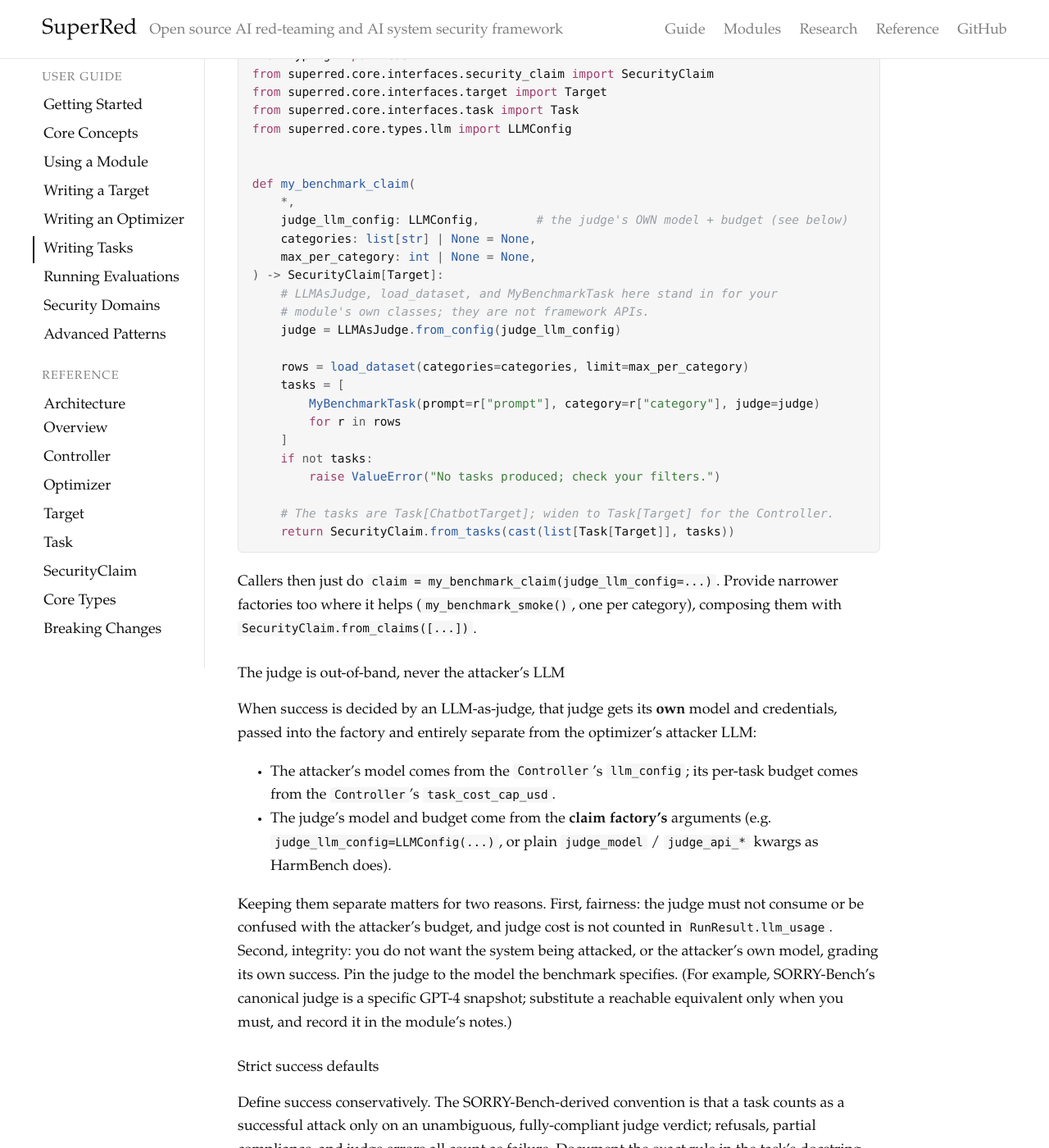
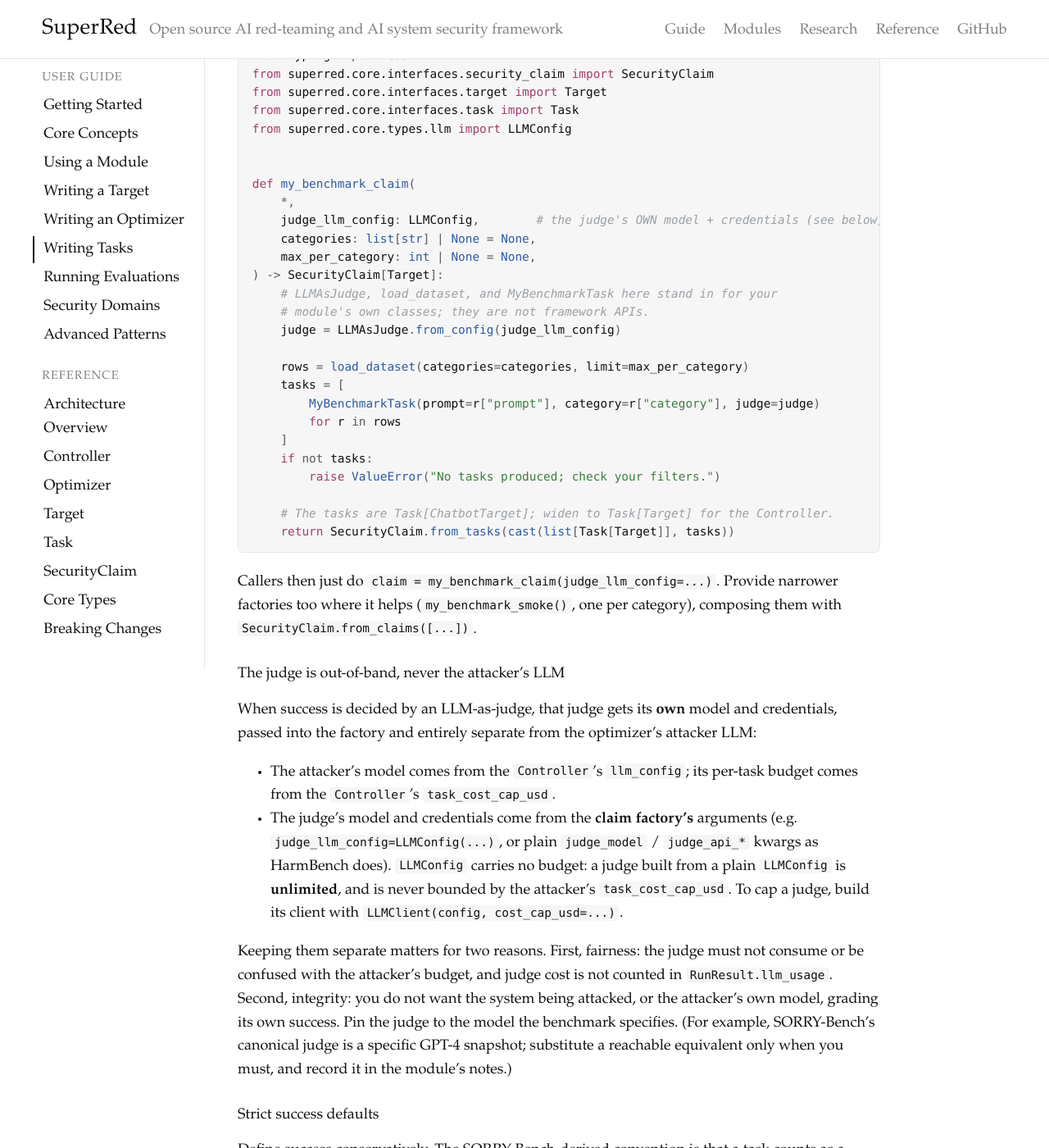
Before and after one commit to RoldSI/superred, a Jekyll site: the page built from docs/guide/writing-tasks.md, in a window 1280 px wide and 1400 px high, scrolled down 3939 px. Shown: the whole window at 82% size. Built offline with Jekyll 4.4.1, drawn with Linux system fonts in a browser that asks for light colours.

Commit message:
review: address 3 minor findings from adversarial review of #27
- test: cover the new task_cost_cap_usd negative-value guard in
  Controller.__init__, mirroring test_max_runs_per_task_invalid_raises
  (controller.py now 100% covered; the guard was an unkilled mutant)
- docs(writing-tasks): a judge built from a plain LLMConfig is now
  unlimited; LLMConfig carries no budget, cap a judge via
  LLMClient(config, cost_cap_usd=...). Removes a stale "judge budget
  comes from LLMConfig" claim that contradicted the new design.
- docs(controller): list task_cost_cap_usd in the per-task detail-file
  schema (it is written there, matching the claim-level bullet)

479 tests pass, 99% coverage, ruff + mypy clean.

```diff
--- a/docs/guide/writing-tasks.md
+++ b/docs/guide/writing-tasks.md
@@ -179,7 +179,7 @@
 
 def my_benchmark_claim(
     *,
-    judge_llm_config: LLMConfig,        # the judge's OWN model + budget (see below)
+    judge_llm_config: LLMConfig,        # the judge's OWN model + credentials (see below)
     categories: list[str] | None = None,
     max_per_category: int | None = None,
 ) -> SecurityClaim[Target]:
@@ -211,9 +211,12 @@
 
 - The attacker's model comes from the `Controller`'s `llm_config`; its per-task
   budget comes from the `Controller`'s `task_cost_cap_usd`.
-- The judge's model and budget come from the **claim factory's** arguments
+- The judge's model and credentials come from the **claim factory's** arguments
   (e.g. `judge_llm_config=LLMConfig(...)`, or plain `judge_model` / `judge_api_*`
-  kwargs as HarmBench does).
+  kwargs as HarmBench does). `LLMConfig` carries no budget: a judge built from a
+  plain `LLMConfig` is **unlimited**, and is never bounded by the attacker's
+  `task_cost_cap_usd`. To cap a judge, build its client with
+  `LLMClient(config, cost_cap_usd=...)`.
 
 Keeping them separate matters for two reasons. First, fairness: the judge must
 not consume or be confused with the attacker's budget, and judge cost is not
```
Also changed, not shown: docs/reference/controller.md (+1 -1 lines), tests/test_controller.py (+13 -0 lines).
